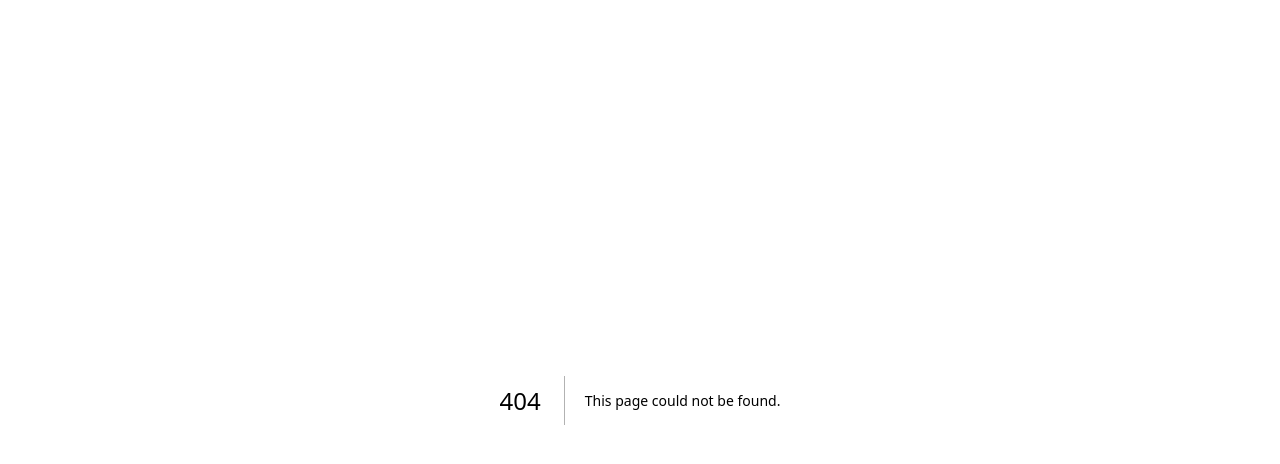
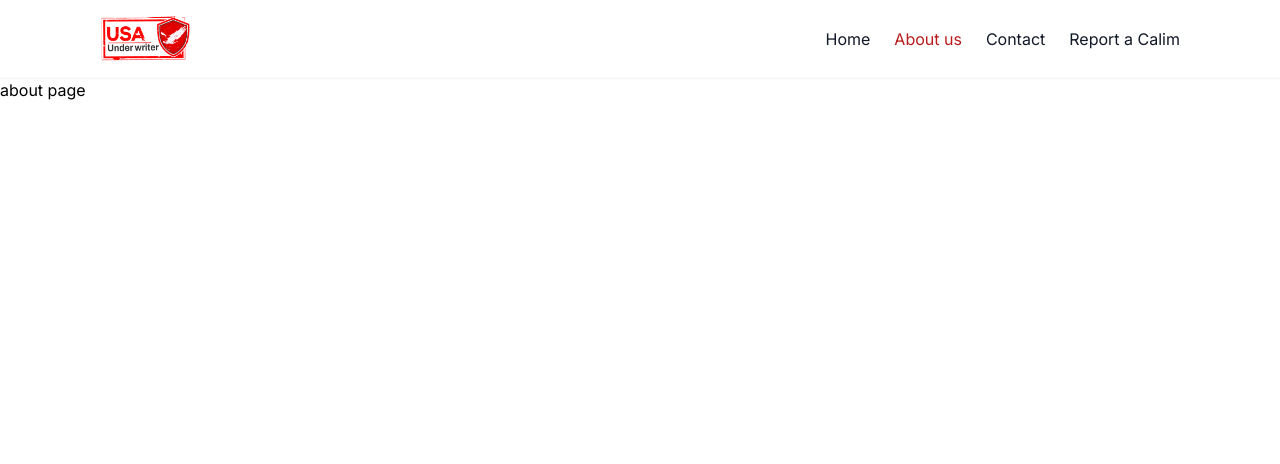
Before and after one commit to Farhad16/daniyal-app, a Next.js app: page /about in a window 1280 px wide. Before the commit this address had no page. Shown: the top 464 px of the page. Built offline with nearby package versions, Linux system fonts and the light colour scheme.

Commit message:
Modify: Move nav section to global layout and about section added

```diff
--- /dev/null
+++ b/app/(root)/about/page.tsx
@@ -0,0 +1,7 @@
+import React from "react";
+
+const About = () => {
+  return <div>about page</div>;
+};
+
+export default About;
--- a/app/page.tsx
+++ b/app/(root)/page.tsx
@@ -7,7 +7,6 @@ import Navbar from "@/components/shared/Navbar/Navbar";
 export default function Home() {
   return (
     <main className="flex flex-col items-center justify-center sm:pb-[50px]">
-      <Navbar />
       <Banner />
       <Feature />
       <Report />
--- a/app/layout.tsx
+++ b/app/layout.tsx
@@ -17,7 +17,11 @@ export default function RootLayout({
 }>) {
   return (
     <html lang="en">
-      <body className={inter.className}>{children}</body>
+      <body className={inter.className}>
+        <Navbar />
+
+        {children}
+      </body>
     </html>
   );
 }
--- a/components/shared/Navbar/DrawerNav.tsx
+++ b/components/shared/Navbar/DrawerNav.tsx
@@ -32,6 +32,7 @@ export default function DrawerNav({ open, toggleDrawer }: any) {
           <Link
             key={menu.id}
             href={menu.href}
+            onClick={toggleDrawer(!open)}
             className={`!no-underline hover:no-underline focus:outline-none outline-none`}
           >
             {menu.name}
```
